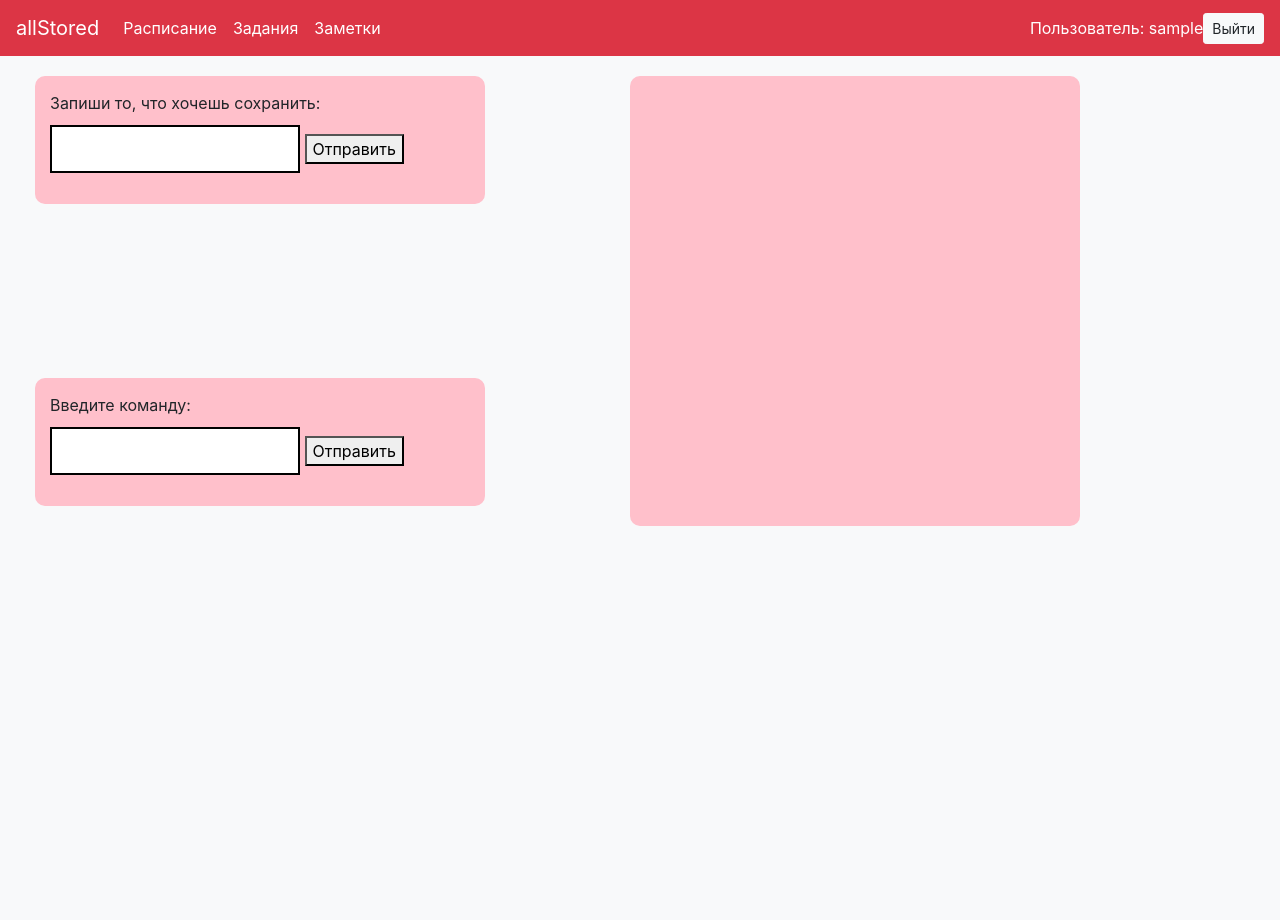
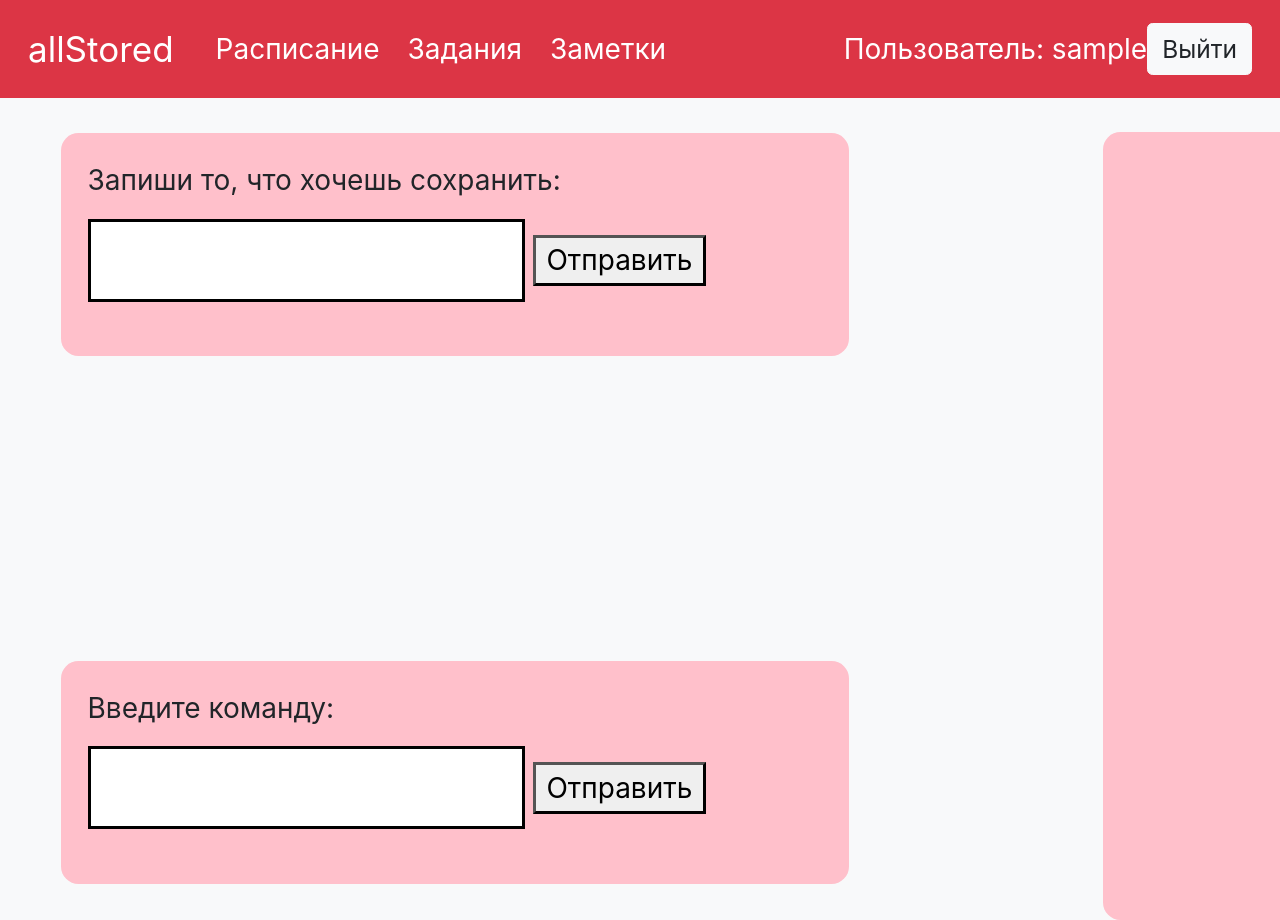
Before and after one commit to Oriiie/web2, a Django app: page /start in a window 1280 px wide; the page is wider, and only the part inside the window is pictured. Before the commit the page ends 526 px from the top of that part, so only its background shows below. Run offline with Django 3.2, Linux system fonts and the light colour scheme; the visitor is signed in with stand-in values (Sample User, id 1); data that the repository does not hold is empty; some libraries are stand-ins or nearby versions.

Commit message:
обновление для деплоя

```diff
--- a/templates/tasks/basic.html
+++ b/templates/tasks/basic.html
@@ -12,6 +12,7 @@
 
 	body{
 		background-color: #ffffff;
+        zoom: 1.75;
 	}
 
 	input{
--- a/templates/tasks/homework.html
+++ b/templates/tasks/homework.html
@@ -12,6 +12,7 @@
 
 	body{
 		background-color: #ffffff;
+        zoom: 1.3;
 	}
 
 	input{
--- a/templates/tasks/schedule.html
+++ b/templates/tasks/schedule.html
@@ -12,6 +12,7 @@
 
 	body{
 		background-color: #ffffff;
+        zoom: 1.3;
 	}
 
 	input{
```
